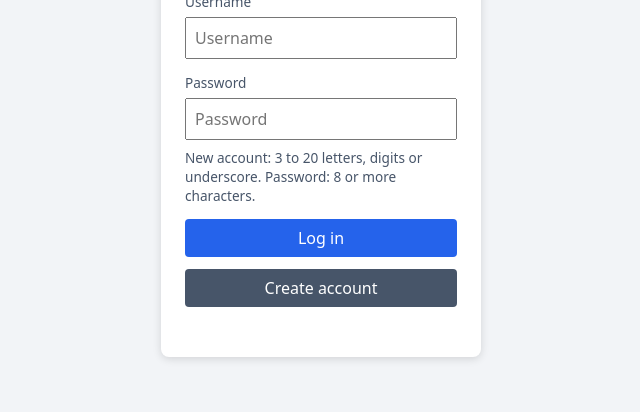
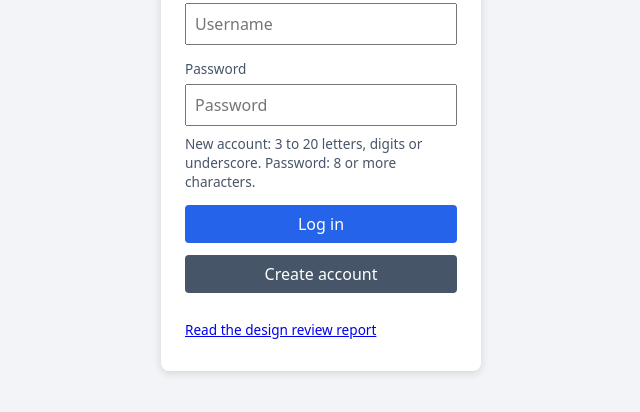
Before and after one commit to sindex16-cell/crud-app, a plain HTML site: page public/index.html in a window 1280 px wide. Shown: the part 274-686 px from the top of the page, without its empty margins (319-959 px from the left). Drawn offline with Linux system fonts and the light colour scheme.

Commit message:
Add a link to the design review report on the login page.
Co-Authored-By: Claude Sonnet 5.5 <noreply@anthropic.com>

```diff
--- a/public/index.html
+++ b/public/index.html
@@ -17,6 +17,7 @@
   <button type="submit" data-mode="login">Log in</button>
   <button type="submit" data-mode="register" class="secondary">Create account</button>
   <div id="error" class="error" role="alert"></div>
+  <p class="hint"><a href="https://sindex16-cell.github.io/crud-app-design-review/">Read the design review report</a></p>
 </form>
 <script>
   const form = document.getElementById("form");
```
